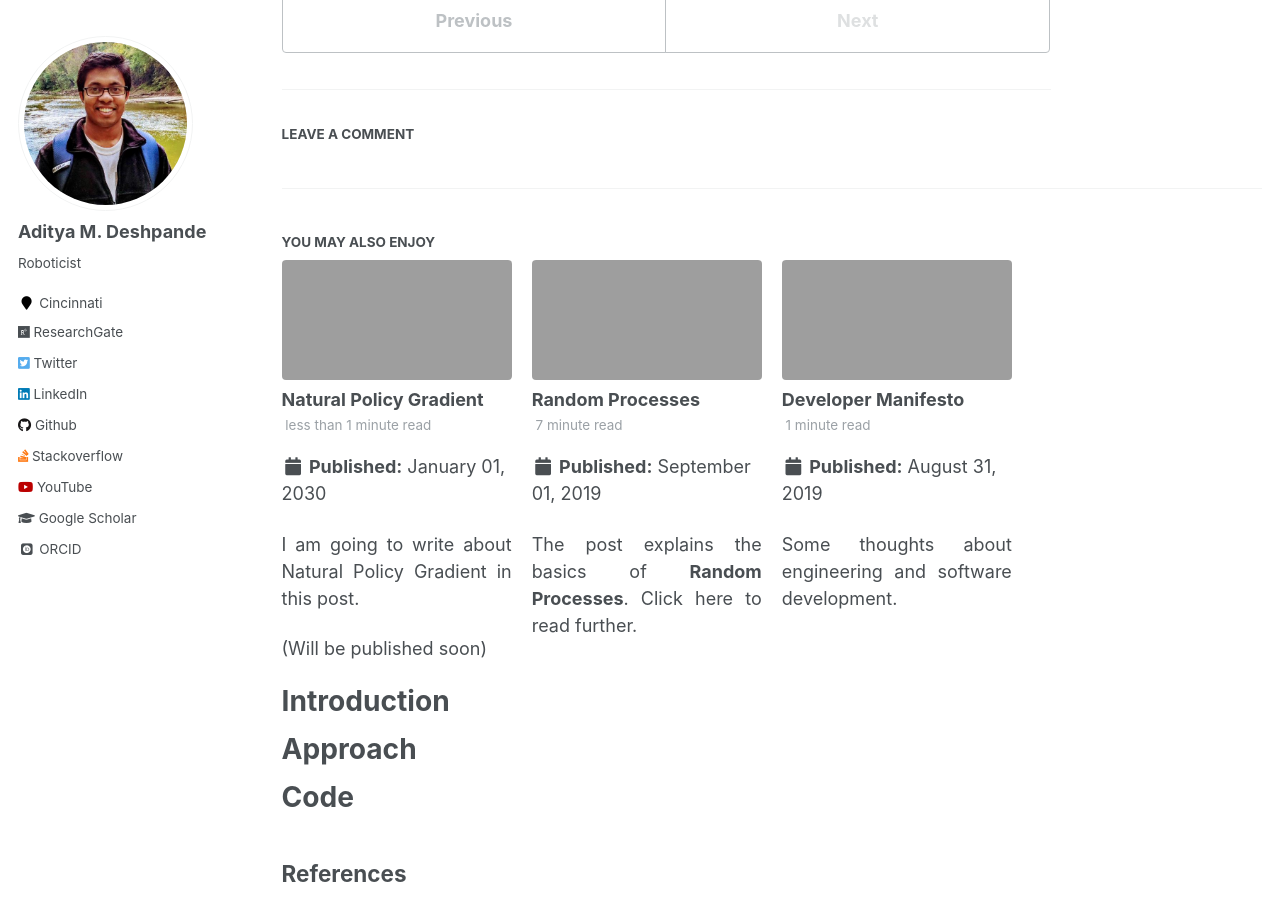
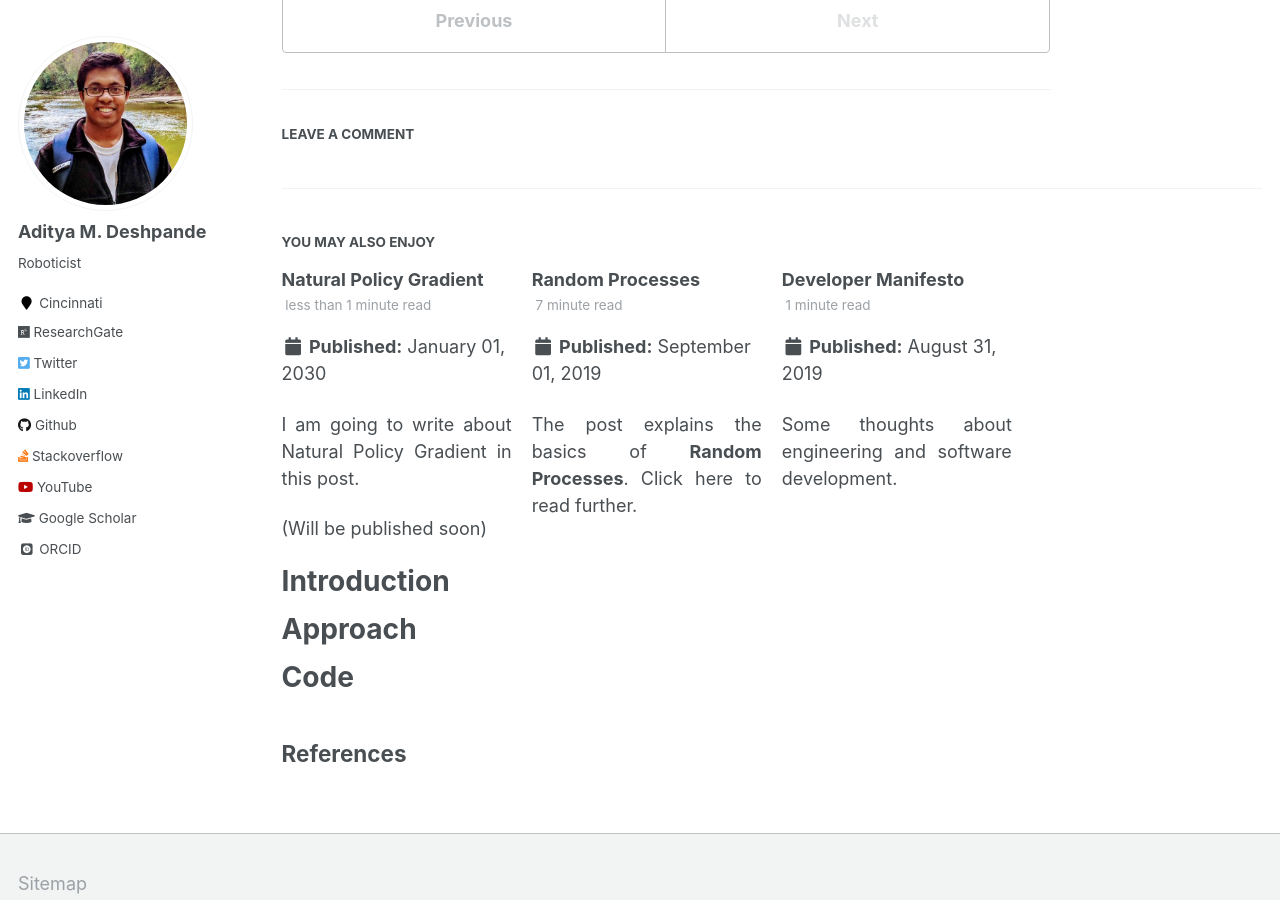
Before and after one commit to adipandas/adipandas.github.io, a Jekyll site: the page built from _posts/2199-01-01-future-post.md, in a window 1280 px wide and 900 px high, scrolled down 617 px. Built offline with Jekyll 4.4.1, drawn with Linux system fonts in a browser that asks for light colours; some web fonts are replaced; comment, search, counter and statistics services are not loaded.

Commit message:
Update _config.yml

```diff
--- a/_config.yml
+++ b/_config.yml
@@ -14,7 +14,7 @@ description              : &description "Robotics Software Developer | Pythonist
 url                      : https://adipandas.github.io # the base hostname & protocol for your site e.g. "https://mmistakes.github.io"
 baseurl                  : "" # the subpath of your site, e.g. "/blog"
 repository               : "adipandas/adipandas.github.io"
-teaser                   : "teaser.gif" # filename of teaser fallback teaser image placed in /images/, .e.g. "500x300.png"
+teaser                   : # filename of teaser fallback teaser image placed in /images/, .e.g. "500x300.png"
 breadcrumbs              : false # true, false (default)
 words_per_minute         : 160
 future                   : false
```
